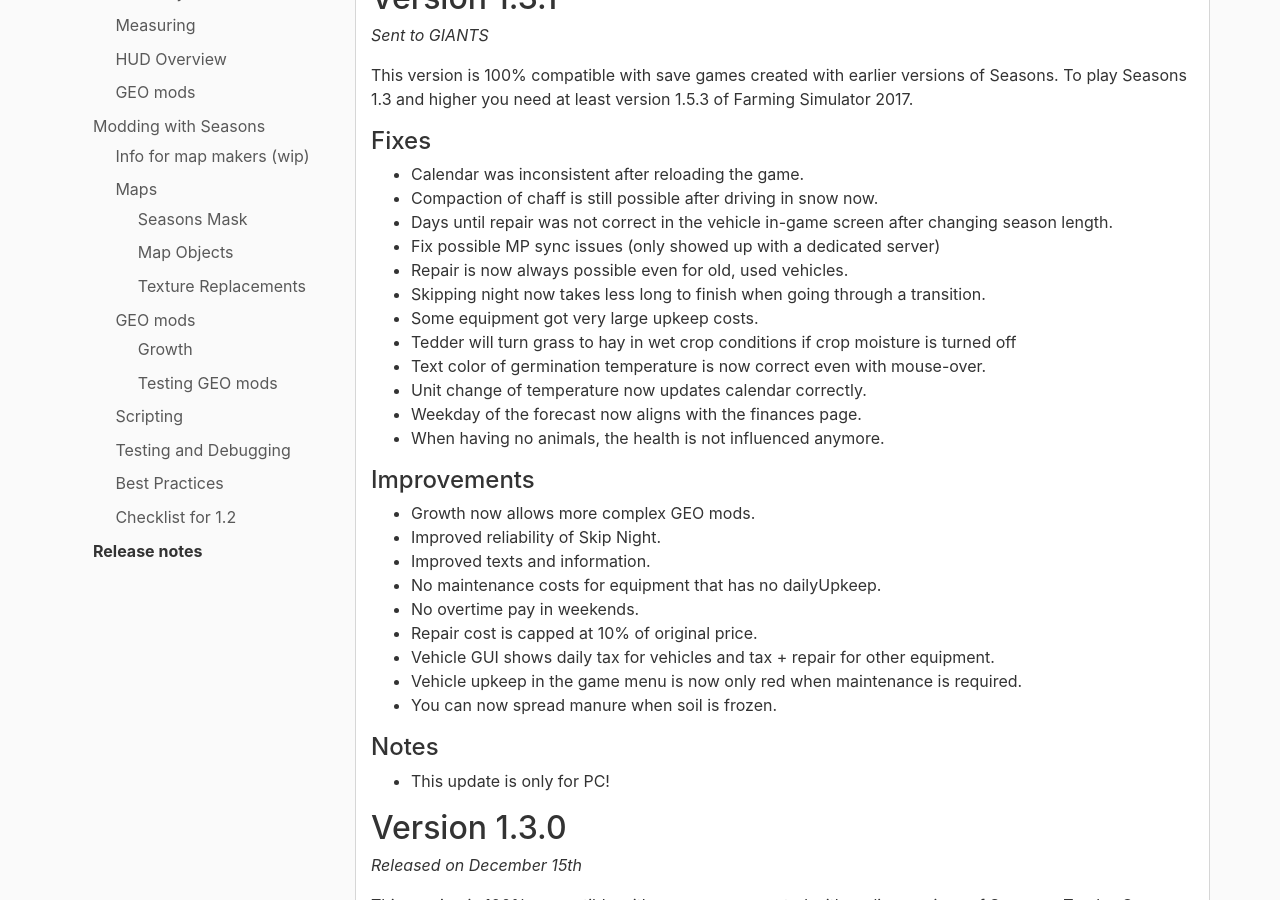
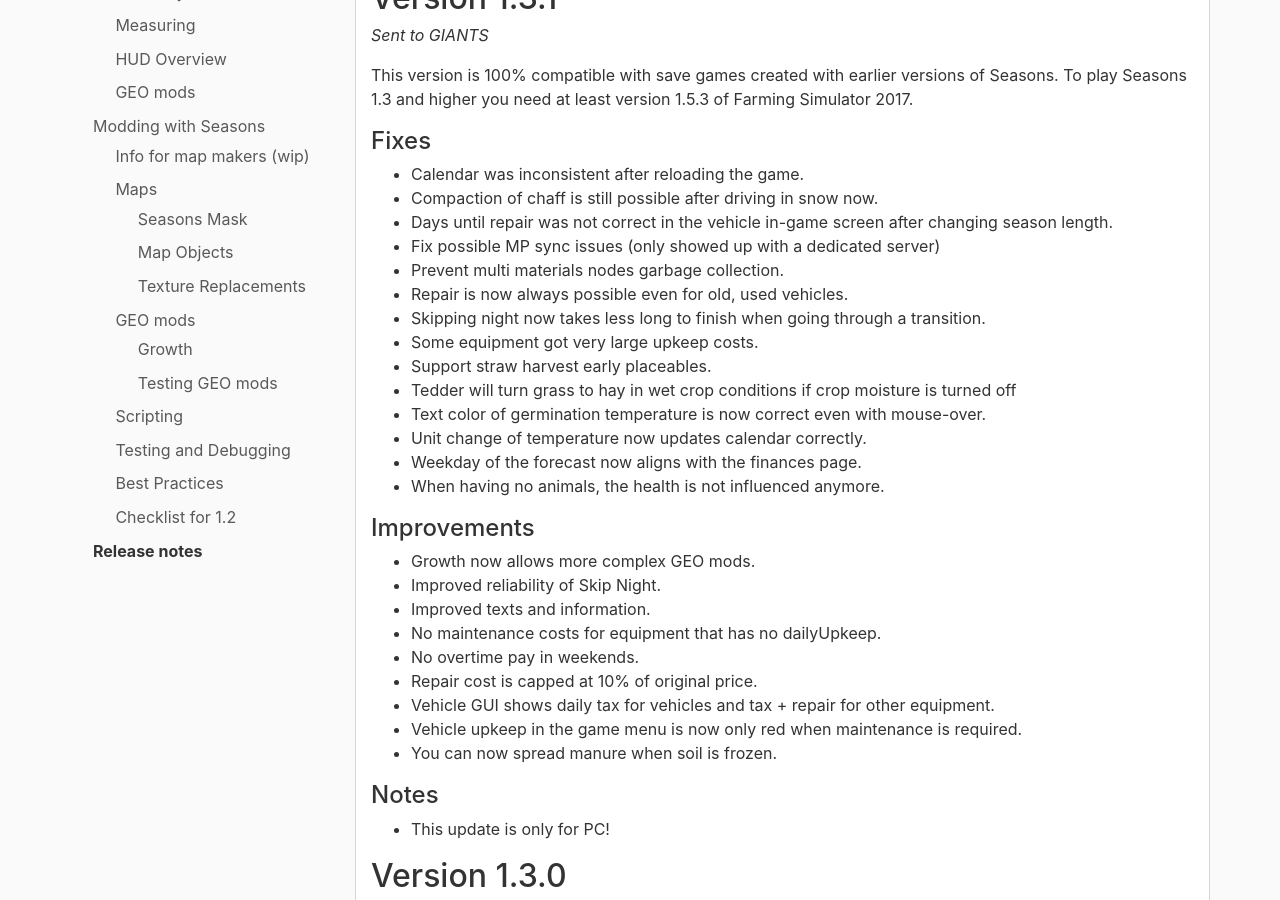
Before and after one commit to RealismusModding/realismusmodding.github.io, a Jekyll site: the page built from mods/seasons/manual/release_notes.md, in a window 1280 px wide and 900 px high, scrolled down 402 px. Built offline with Jekyll 4.4.1, drawn with Linux system fonts in a browser that asks for light colours; comment, search, counter and statistics services are not loaded.

Commit message:
Update changelog

```diff
--- a/mods/seasons/manual/release_notes.md
+++ b/mods/seasons/manual/release_notes.md
@@ -24,9 +24,11 @@ To play Seasons 1.3 and higher you need at least version 1.5.3 of Farming Simula
 - Compaction of chaff is still possible after driving in snow now.
 - Days until repair was not correct in the vehicle in-game screen after changing season length.
 - Fix possible MP sync issues (only showed up with a dedicated server)
+- Prevent multi materials nodes garbage collection.
 - Repair is now always possible even for old, used vehicles.
 - Skipping night now takes less long to finish when going through a transition.
 - Some equipment got very large upkeep costs.
+- Support straw harvest early placeables.
 - Tedder will turn grass to hay in wet crop conditions if crop moisture is turned off
 - Text color of germination temperature is now correct even with mouse-over.
 - Unit change of temperature now updates calendar correctly.
```
